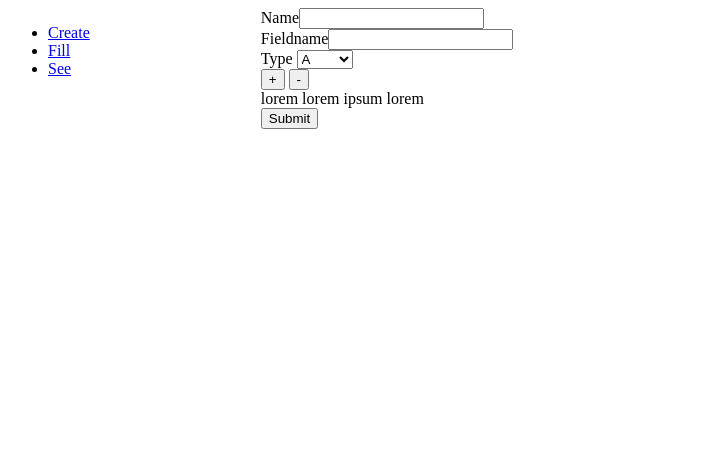
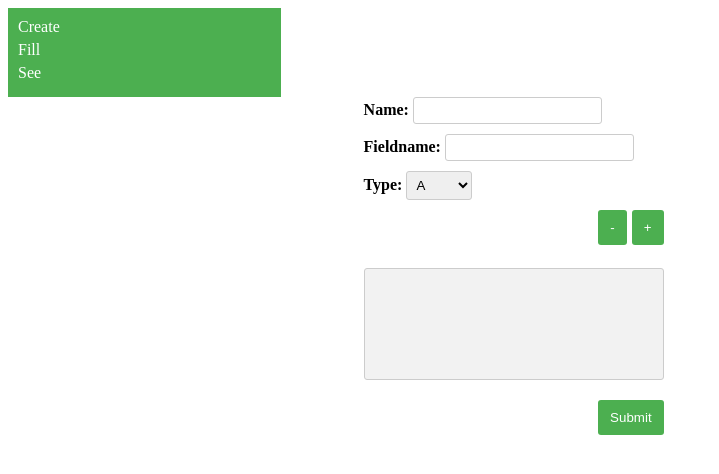
Before and after one commit to Anty150/GescaCFS, a PHP site: page /create.php in a window 1280 px wide. Shown: the top 474 px of the page, without its empty margins (0-719 px from the left). Run offline with PHP 8.4, Linux system fonts and the light colour scheme.

Commit message:
minor fixes, new stylesheet

```diff
--- a/create.php
+++ b/create.php
@@ -6,7 +6,7 @@
           content="width=device-width, user-scalable=no, initial-scale=1.0, maximum-scale=1.0, minimum-scale=1.0">
     <meta http-equiv="X-UA-Compatible" content="ie=edge">
     <title>Document</title>
-    <link rel="stylesheet" href="style.css">
+    <link rel="stylesheet" href="style2.css">
 </head>
 <body>
 <div class="container">
@@ -20,22 +20,28 @@
     <div class="content">
         <div class="form">
             <form action="create.php" method="POST">
-                <label for="textName">Name</label><input type="text" name="textName" id="textName">
-                </br>
-                <label for="textFieldName">Fieldname</label><input type="text" name="textFieldName" id="textFieldName">
-                </br>
-                <label for="comboType">Type</label>
+                <label for="textName">Name: </label>
+                <input type="text" name="textName" id="textName">
+                <br>
+                <label for="textFieldName">Fieldname: </label>
+                <input type="text" name="textFieldName" id="textFieldName">
+                <br>
+                <label for="comboType">Type: </label>
                 <select name="comboType" id="comboType">
                     <option value="A">A</option>
                     <option value="B">B</option>
                     <option value="-">Other</option>
                 </select>
-                </br>
+                <br>
                 <input type="button" name="buttonAdd" id="buttonAdd" value="+">
                 <input type="button" name="buttonRemove" id="buttonRemove" value="-">
-                </br>
-                <div class="textbox">
-                    lorem lorem ipsum lorem
+                <br>
+                <div class="textBox">
+                    <br>
+                    <br>
+                    <br>
+                    <br>
+                    <br>
                 </div>
                 <input type="submit" name="submitSubmit" id="submitSubmit">
             </form>
--- a/style.css
+++ b/style.css
@@ -5,4 +5,16 @@
 .content{
     float: left;
     width: 80%;
+    text-align: center;
 }
+form input, select{
+    margin: 5px;
+
+}
+form .textBox{
+    border-style: solid;
+    border-width: 5px;
+    display: flex;
+    margin: auto;
+    width: 50%;
+}
--- /dev/null
+++ b/style2.css
@@ -0,0 +1,90 @@
+.html, body{
+    height: 100%;
+}
+
+
+/* Styling the form container */
+.form {
+    display: flex;
+    flex-direction: column;
+    max-width: 300px;
+    margin: 0 auto;
+}
+
+/* Styling form labels */
+label {
+    margin-bottom: 5px;
+    font-weight: bold;
+}
+
+/* Styling form inputs */
+input[type="text"],
+select {
+    padding: 5px;
+    margin-bottom: 10px;
+    border: 1px solid #ccc;
+    border-radius: 3px;
+}
+
+/* Styling form buttons */
+input[type="button"], input[type="submit"]{
+    padding: 10px 12px;
+    margin-right: 0;
+    margin-left: 5px;
+    border: none;
+    border-radius: 3px;
+    background-color: #4caf50;
+    color: #fff;
+    cursor: pointer;
+    float: right;
+}
+
+input:hover{
+    background-color: #45a049;
+}
+
+/* Styling the textbox container */
+.textBox {
+    padding: 10px;
+    margin-top: 40px;
+    margin-bottom: 20px;
+    border: 1px solid #ccc;
+    border-radius: 3px;
+    background-color: #f2f2f2;
+    color: #333;
+}
+
+/* Styling the content */
+.content{
+    float: left;
+    width: 80%;
+}
+
+/* Styling the navbar */
+.navbar {
+    background-color: #4caf50;
+    color: #fff;
+    padding: 10px;
+    width: 20%;
+    height: 100%;
+}
+
+/* Styling the navbar links */
+.navbar ul {
+    list-style-type: none;
+    margin: 0;
+    padding: 0;
+}
+
+.navbar ul li {
+    margin-bottom: 5px;
+}
+
+.navbar ul li a {
+    text-decoration: none;
+    color: #fff;
+}
+
+.navbar ul li a:hover {
+    text-decoration: underline;
+}
```
Also changed, not shown: fill.php (+7 -9 lines).
